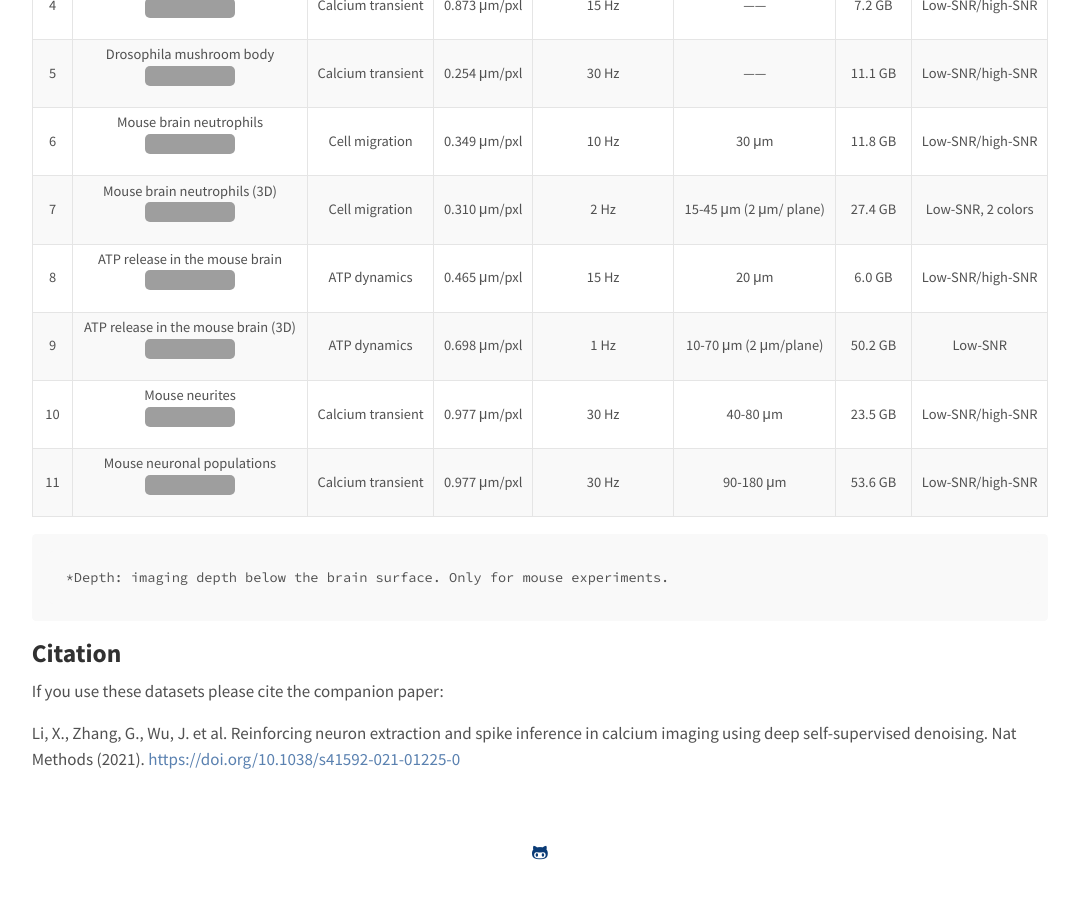
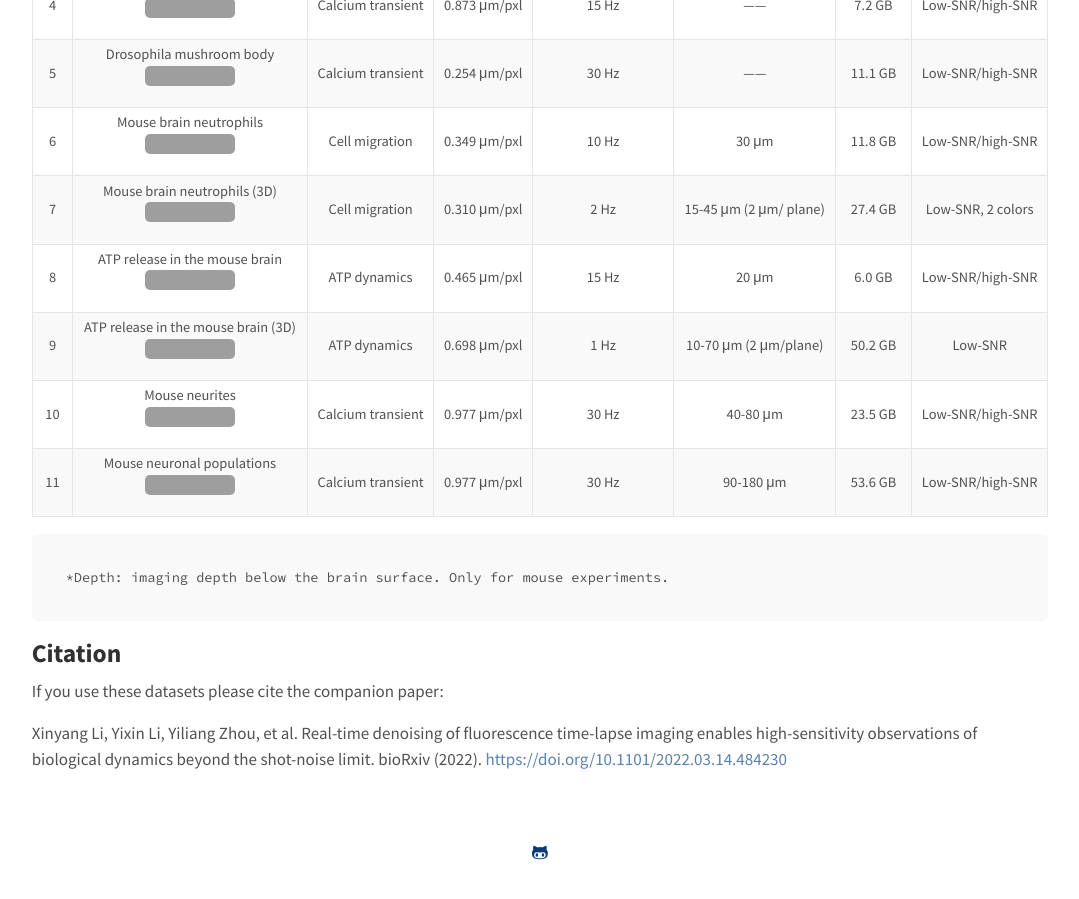
Before and after one commit to cabooster/DeepCAD-RT, a Jekyll site: the page built from Datasets.md, in a window 1280 px wide and 900 px high, scrolled down 675 px, cut to the strip 0-899 px from the top of the window. Shown: the whole strip, without its empty margins (100-1179 px from the left). Built offline with Jekyll 4.4.1, drawn with Linux system fonts in a browser that asks for light colours; grey boxes are pictures that could not be loaded.

Commit message:
Update Datasets.md

```diff
--- a/Datasets.md
+++ b/Datasets.md
@@ -29,4 +29,4 @@ All data used for training and validation of DeepCAD-RT are made publicly availa
 
 If you use these datasets please cite the companion paper:
 
-Li, X., Zhang, G., Wu, J. et al. Reinforcing neuron extraction and spike inference in calcium imaging using deep self-supervised denoising. Nat Methods (2021). [https://doi.org/10.1038/s41592-021-01225-0](https://www.nature.com/articles/s41592-021-01225-0)
+Xinyang Li, Yixin Li, Yiliang Zhou, et al. Real-time denoising of fluorescence time-lapse imaging enables high-sensitivity observations of biological dynamics beyond the shot-noise limit. bioRxiv (2022). [https://doi.org/10.1101/2022.03.14.484230](https://www.biorxiv.org/content/10.1101/2022.03.14.484230v1)
```
